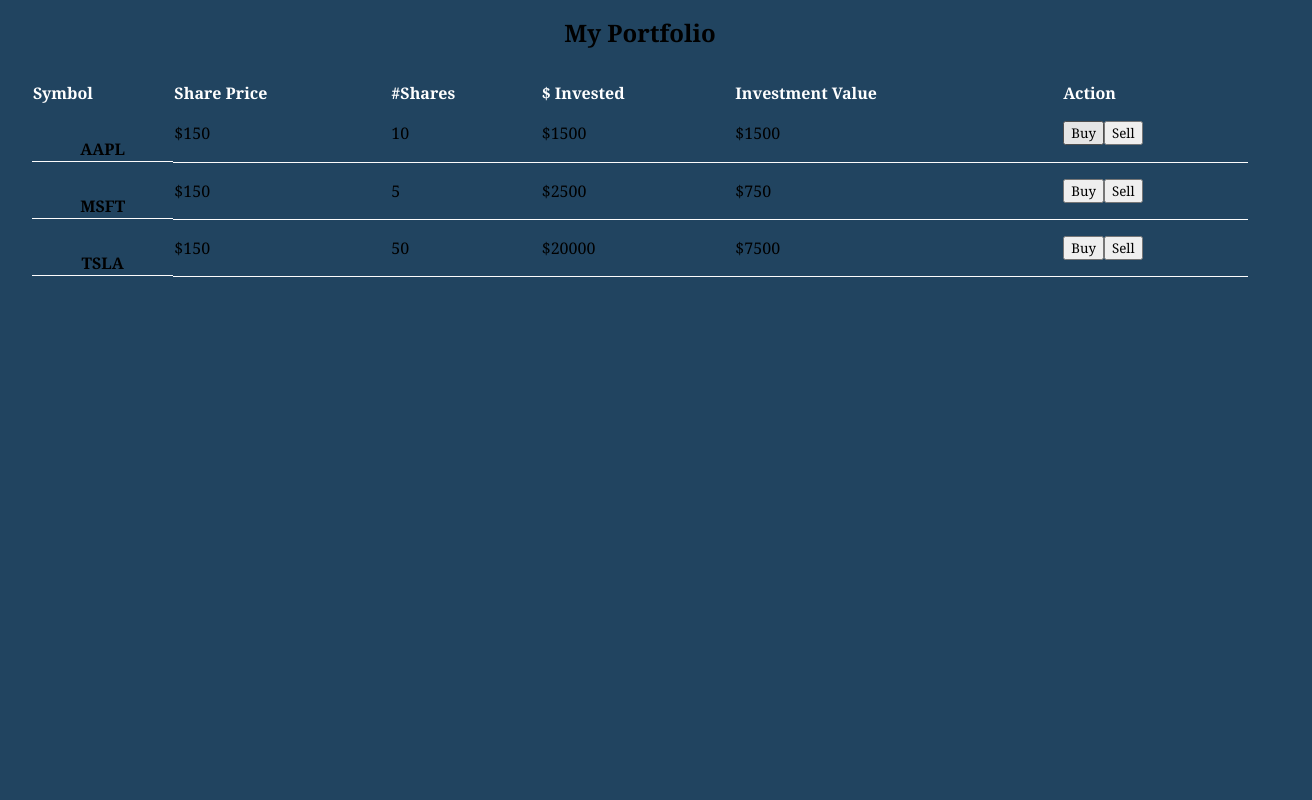
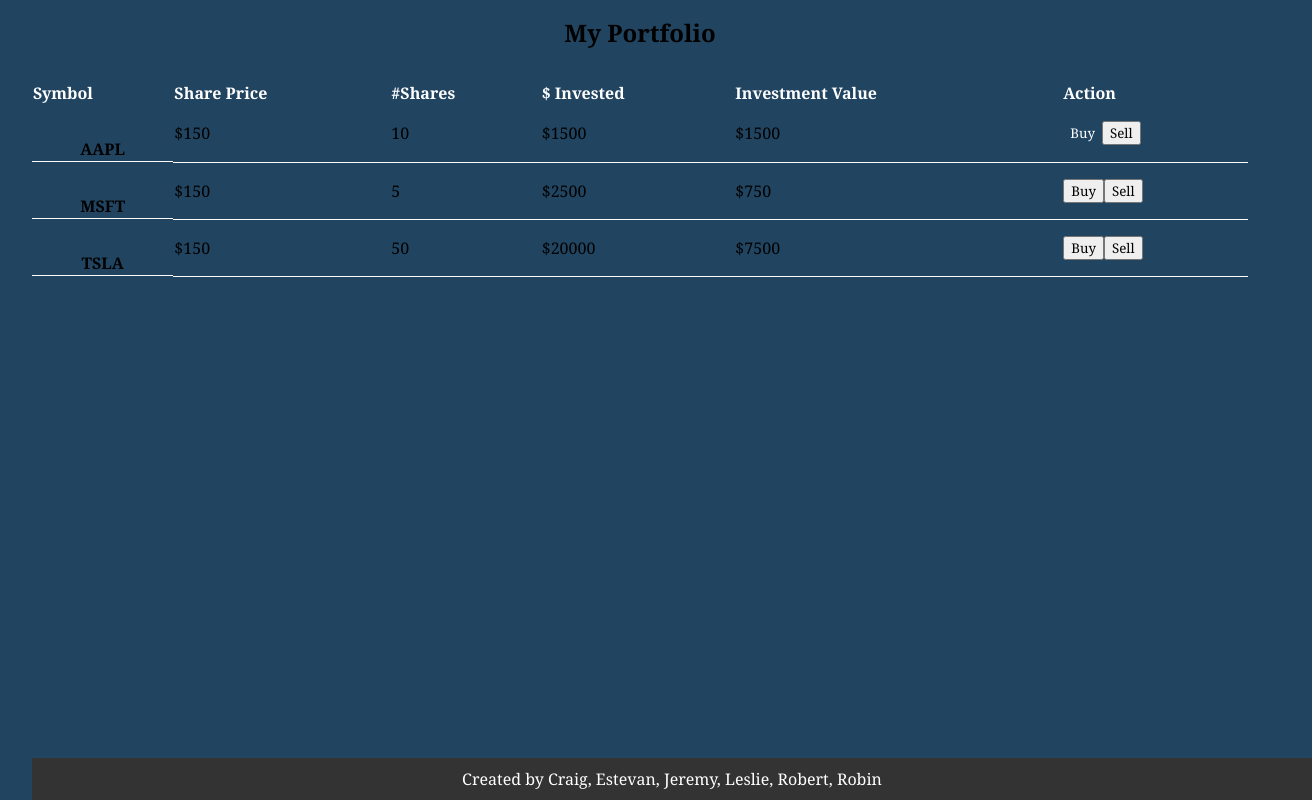
Before and after one commit to neoTemores/vetfit-frontend1, a React (Create React App) app: page /portfolio in a window 1280 px wide. In both pictures the pointer is over the button 1083 px from the left and 133 px from the top of the page. Shown: the whole page, 1312 px wide, since content can reach past the window. Built offline with nearby package versions, Linux system fonts and the light colour scheme.

Commit message:
Updated Portfolio to have a footer

```diff
--- a/src/App.js
+++ b/src/App.js
@@ -47,11 +47,12 @@
       {showModal && <EditModal />}
       {showNewRecordModal && <NewRecordModal />}
       <Routes>
-     ``   <Route path='/' element={<Home />} />
+        <Route path='/' element={<Home />} />
         <Route path='/all-records' element={<AllRecords />} />
         <Route path="/login" element={<Login />} />
         <Route path="/portfolio" element={<PortfolioPage />} />
       </Routes>
+      <Footer/>
     </div>
   );
 }
--- a/src/PortfolioPage.css
+++ b/src/PortfolioPage.css
@@ -25,3 +25,10 @@
     margin-top: 2rem;
     font-weight: bold;
 }
+
+button:hover {
+    background-color: #214460;
+    border: 1px;
+    color: #ffffff;
+    border: 1px solid #214460;
+}
--- a/src/features/PortfolioPage.js
+++ b/src/features/PortfolioPage.js
@@ -1,6 +1,7 @@
 import React from "react";
 import PortfolioTable from './PortfolioTable';
 import '../PortfolioPage.css';
+import Footer from "./Footer";
 
 function PortfolioPage() {
     const portfolio = [
```
